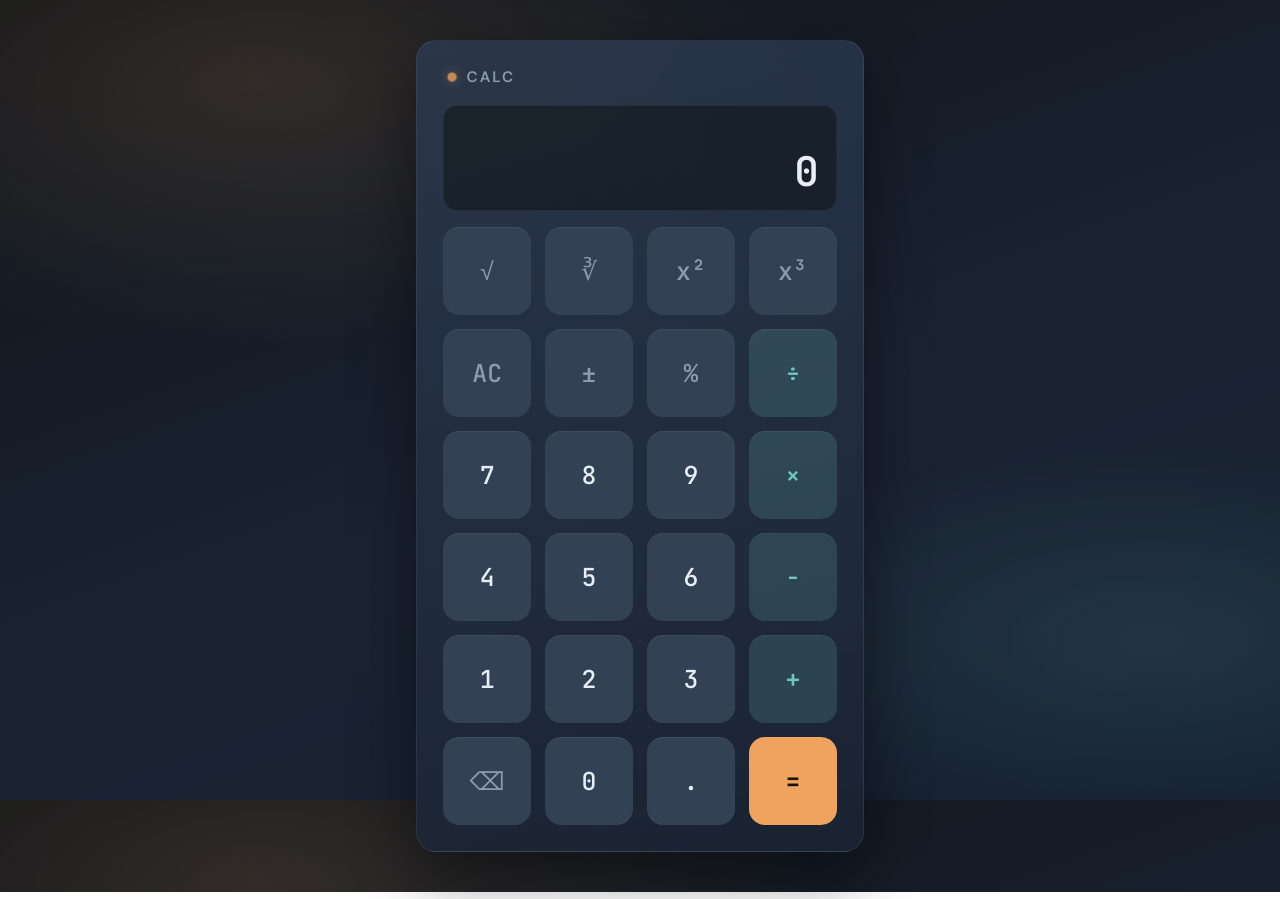
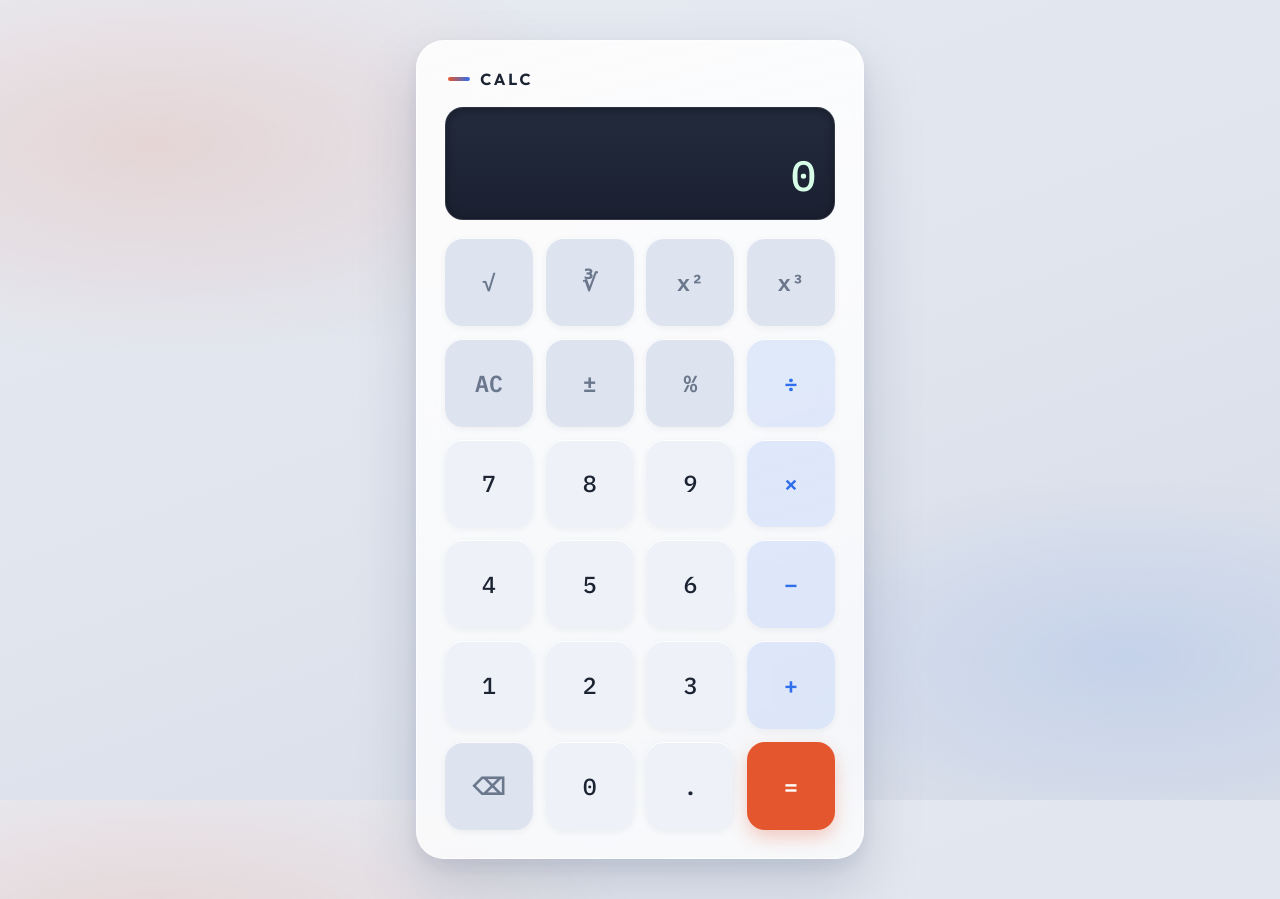
Before and after one commit to aimetrics88testing/Calculator_repo, a React (Vite) app: page / in a window 1280 px wide. Built offline with nearby package versions, Linux system fonts and the light colour scheme.

Commit message:
Refresh calculator look with light frosted theme and new fonts.
Co-authored-by: Cursor <cursoragent@cursor.com>

```diff
--- a/index.html
+++ b/index.html
@@ -7,7 +7,7 @@
     <link rel="preconnect" href="https://fonts.googleapis.com" />
     <link rel="preconnect" href="https://fonts.gstatic.com" crossorigin />
     <link
-      href="https://fonts.googleapis.com/css2?family=DM+Sans:ital,opsz,wght@0,9..40,400;0,9..40,500;0,9..40,600;0,9..40,700;1,9..40,400&family=JetBrains+Mono:wght@400;500;600&display=swap"
+      href="https://fonts.googleapis.com/css2?family=IBM+Plex+Mono:wght@400;500;600&family=Outfit:wght@400;500;600;700&display=swap"
       rel="stylesheet"
     />
     <title>Calculator</title>
--- a/src/App.css
+++ b/src/App.css
@@ -7,59 +7,61 @@
 
 .calculator {
   width: min(100%, 26rem);
-  padding: 1.35rem;
+  padding: 1.5rem;
   border-radius: var(--radius);
   background:
-    linear-gradient(165deg, rgba(44, 58, 80, 0.85) 0%, rgba(26, 35, 50, 0.95) 100%);
-  border: 1px solid rgba(232, 238, 246, 0.08);
+    linear-gradient(165deg, rgba(255, 255, 255, 0.88) 0%, var(--shell) 100%);
+  border: 1px solid rgba(255, 255, 255, 0.7);
   box-shadow: var(--shadow);
-  backdrop-filter: blur(12px);
+  backdrop-filter: blur(18px);
   animation: rise-in 0.55s cubic-bezier(0.22, 1, 0.36, 1) both;
 }
 
 .calculator__brand {
   display: flex;
   align-items: center;
-  gap: 0.55rem;
-  margin-bottom: 1.1rem;
-  padding-inline: 0.25rem;
+  gap: 0.65rem;
+  margin-bottom: 1.15rem;
+  padding-inline: 0.2rem;
 }
 
 .calculator__mark {
-  width: 0.65rem;
-  height: 0.65rem;
-  border-radius: 50%;
-  background: var(--accent);
-  box-shadow: 0 0 12px rgba(240, 163, 94, 0.55);
-  animation: pulse 2.4s ease-in-out infinite;
+  width: 1.35rem;
+  height: 0.28rem;
+  border-radius: 999px;
+  background: linear-gradient(90deg, var(--accent), var(--operator));
+  animation: slide-mark 2.8s ease-in-out infinite;
 }
 
 .calculator__title {
-  font-size: 0.95rem;
-  font-weight: 600;
-  letter-spacing: 0.14em;
+  font-size: 1rem;
+  font-weight: 650;
+  letter-spacing: 0.18em;
   text-transform: uppercase;
-  color: var(--ink-muted);
+  color: var(--ink);
 }
 
 .display {
-  min-height: 5.75rem;
-  margin-bottom: 1rem;
-  padding: 1rem 1.1rem;
-  border-radius: 14px;
-  background: rgba(15, 20, 25, 0.55);
-  border: 1px solid rgba(232, 238, 246, 0.06);
+  min-height: 6rem;
+  margin-bottom: 1.15rem;
+  padding: 1.1rem 1.2rem;
+  border-radius: 18px;
+  background:
+    linear-gradient(180deg, #232b3d 0%, var(--display) 100%);
+  border: 1px solid rgba(255, 255, 255, 0.08);
+  box-shadow: inset 0 2px 10px rgba(0, 0, 0, 0.35);
   text-align: right;
   overflow: hidden;
+  color: var(--display-ink);
 }
 
 .display__expression {
   min-height: 1.25rem;
-  margin-bottom: 0.35rem;
+  margin-bottom: 0.4rem;
   font-family: var(--font-display);
-  font-size: 0.85rem;
+  font-size: 0.82rem;
   font-weight: 400;
-  color: var(--ink-muted);
+  color: var(--display-muted);
   white-space: nowrap;
   overflow: hidden;
   text-overflow: ellipsis;
@@ -67,10 +69,10 @@
 
 .display__value {
   font-family: var(--font-display);
-  font-size: clamp(1.85rem, 8vw, 2.55rem);
-  font-weight: 600;
+  font-size: clamp(1.9rem, 8vw, 2.65rem);
+  font-weight: 500;
   line-height: 1.15;
-  letter-spacing: -0.02em;
+  letter-spacing: -0.03em;
   word-break: break-all;
   transition: font-size 0.2s ease;
 }
@@ -80,69 +82,84 @@
 }
 
 .display__value--error {
-  color: var(--danger);
+  color: #ff8d98;
   font-size: clamp(1.6rem, 7vw, 2.2rem);
 }
 
 .keypad {
   display: grid;
   grid-template-columns: repeat(4, 1fr);
-  gap: 0.8rem;
+  gap: 0.7rem;
 }
 
 .key {
   aspect-ratio: 1;
-  min-height: 3.75rem;
+  min-height: 3.6rem;
   display: grid;
   place-items: center;
-  border-radius: 16px;
+  border-radius: 18px;
   font-family: var(--font-display);
-  font-size: 1.4rem;
+  font-size: 1.3rem;
   font-weight: 500;
   background: var(--key);
   color: var(--ink);
-  box-shadow: inset 0 1px 0 rgba(255, 255, 255, 0.06);
+  box-shadow:
+    inset 0 1px 0 rgba(255, 255, 255, 0.9),
+    0 2px 6px rgba(40, 55, 90, 0.06);
   transition:
     background 0.15s ease,
     transform 0.12s ease,
-    box-shadow 0.15s ease;
+    box-shadow 0.15s ease,
+    color 0.15s ease;
   user-select: none;
   -webkit-tap-highlight-color: transparent;
 }
 
 .key:hover {
   background: var(--key-hover);
+  transform: translateY(-1px);
 }
 
 .key:active {
   background: var(--key-pressed);
-  transform: scale(0.96);
+  transform: translateY(1px) scale(0.97);
+  box-shadow: inset 0 2px 6px rgba(40, 55, 90, 0.12);
 }
 
 .key--func {
+  background: var(--key-func);
   color: var(--ink-muted);
-  font-size: 1.15rem;
+  font-size: 1.05rem;
+  font-weight: 600;
+}
+
+.key--func:hover {
+  background: #d2dae8;
+  color: var(--ink);
 }
 
 .key--op {
-  background: rgba(110, 200, 192, 0.18);
+  background: rgba(47, 111, 237, 0.12);
   color: var(--operator);
+  font-weight: 600;
 }
 
 .key--op:hover {
-  background: rgba(110, 200, 192, 0.28);
+  background: rgba(47, 111, 237, 0.2);
   color: var(--operator-hover);
 }
 
 .key--op.key--active {
   background: var(--operator);
-  color: #0f1419;
+  color: #fff;
+  box-shadow: 0 6px 16px rgba(47, 111, 237, 0.28);
 }
 
 .key--eq {
   background: var(--accent);
-  color: #1a1208;
-  font-weight: 600;
+  color: #fff;
+  font-weight: 650;
+  box-shadow: 0 8px 18px rgba(228, 87, 46, 0.28);
 }
 
 .key--eq:hover {
@@ -151,6 +168,7 @@
 
 .key--eq:active {
   background: var(--accent-pressed);
+  box-shadow: 0 3px 8px rgba(228, 87, 46, 0.22);
 }
 
 @keyframes rise-in {
@@ -164,52 +182,53 @@
   }
 }
 
-@keyframes pulse {
+@keyframes slide-mark {
   0%,
   100% {
+    transform: scaleX(1);
     opacity: 1;
-    transform: scale(1);
   }
   50% {
-    opacity: 0.65;
-    transform: scale(0.88);
+    transform: scaleX(0.72);
+    opacity: 0.75;
   }
 }
 
 @media (max-width: 380px) {
   .calculator {
-    padding: 1rem;
+    padding: 1.1rem;
+    border-radius: 22px;
   }
 
   .keypad {
-    gap: 0.6rem;
+    gap: 0.55rem;
   }
 
   .key {
-    min-height: 3.25rem;
+    min-height: 3.15rem;
     border-radius: 14px;
-    font-size: 1.2rem;
+    font-size: 1.15rem;
   }
 
   .display {
-    min-height: 5rem;
-    padding: 0.85rem 0.95rem;
+    min-height: 5.25rem;
+    padding: 0.9rem 1rem;
   }
 }
 
 @media (min-width: 640px) {
   .calculator {
     width: min(100%, 28rem);
-    padding: 1.65rem;
+    padding: 1.75rem;
   }
 
   .keypad {
-    gap: 0.9rem;
+    gap: 0.8rem;
   }
 
   .key {
-    min-height: 4.25rem;
-    font-size: 1.55rem;
+    min-height: 4.1rem;
+    font-size: 1.45rem;
   }
 }
 
--- a/src/index.css
+++ b/src/index.css
@@ -7,25 +7,28 @@
 }
 
 :root {
-  --bg-deep: #0f1419;
-  --bg-mid: #1a2332;
-  --bg-surface: #243044;
-  --ink: #e8eef6;
-  --ink-muted: #8b9bb0;
-  --accent: #f0a35e;
-  --accent-hover: #f5b578;
-  --accent-pressed: #d9893f;
-  --danger: #f07178;
-  --danger-hover: #ff8a90;
-  --operator: #6ec8c0;
-  --operator-hover: #8adad3;
-  --key: #334155;
-  --key-hover: #40556e;
-  --key-pressed: #243041;
-  --shadow: 0 24px 64px rgba(0, 0, 0, 0.45);
-  --radius: 20px;
-  --font-ui: 'DM Sans', system-ui, sans-serif;
-  --font-display: 'JetBrains Mono', ui-monospace, monospace;
+  --bg-deep: #d7dde8;
+  --bg-mid: #e8ecf3;
+  --ink: #1c2433;
+  --ink-muted: #6b778c;
+  --accent: #e4572e;
+  --accent-hover: #f06a42;
+  --accent-pressed: #c94620;
+  --danger: #c23b4a;
+  --operator: #2f6fed;
+  --operator-hover: #4a84f5;
+  --key: #eef2f8;
+  --key-hover: #e2e8f2;
+  --key-pressed: #d5dce8;
+  --key-func: #dde4ef;
+  --shell: rgba(255, 255, 255, 0.72);
+  --display: #1a2030;
+  --display-ink: #d8ffe8;
+  --display-muted: #7fa892;
+  --shadow: 0 28px 60px rgba(40, 55, 90, 0.18), 0 8px 18px rgba(40, 55, 90, 0.08);
+  --radius: 28px;
+  --font-ui: 'Outfit', system-ui, sans-serif;
+  --font-display: 'IBM Plex Mono', ui-monospace, monospace;
 }
 
 html,
@@ -38,9 +41,9 @@ body {
   font-family: var(--font-ui);
   color: var(--ink);
   background:
-    radial-gradient(ellipse 80% 60% at 20% 10%, rgba(240, 163, 94, 0.14), transparent 55%),
-    radial-gradient(ellipse 70% 50% at 90% 80%, rgba(110, 200, 192, 0.12), transparent 50%),
-    linear-gradient(160deg, var(--bg-deep) 0%, var(--bg-mid) 55%, #152030 100%);
+    radial-gradient(ellipse 70% 50% at 12% 18%, rgba(228, 87, 46, 0.14), transparent 55%),
+    radial-gradient(ellipse 60% 45% at 88% 82%, rgba(47, 111, 237, 0.12), transparent 50%),
+    linear-gradient(160deg, var(--bg-mid) 0%, var(--bg-deep) 100%);
   background-attachment: fixed;
   -webkit-font-smoothing: antialiased;
   -moz-osx-font-smoothing: grayscale;
```
